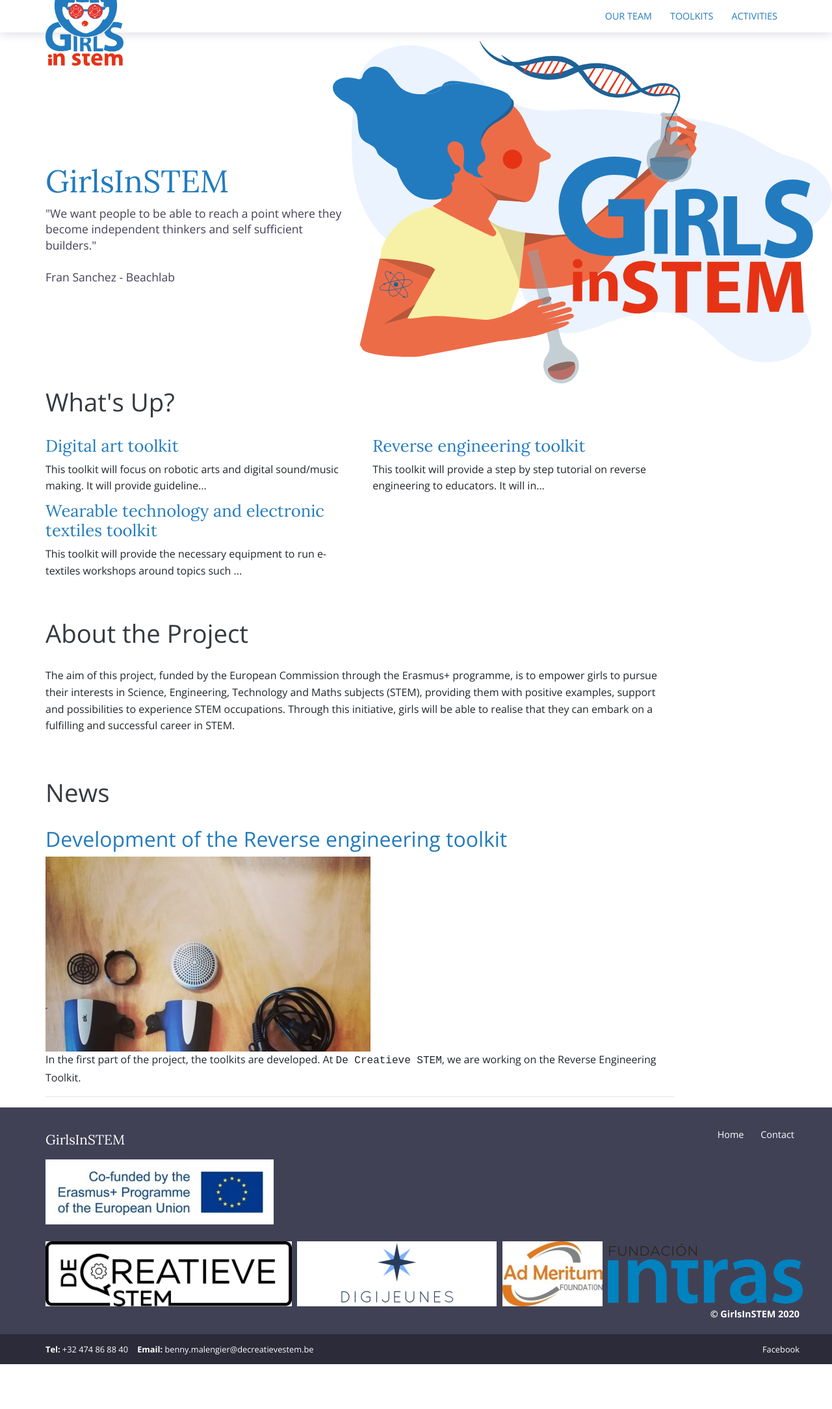
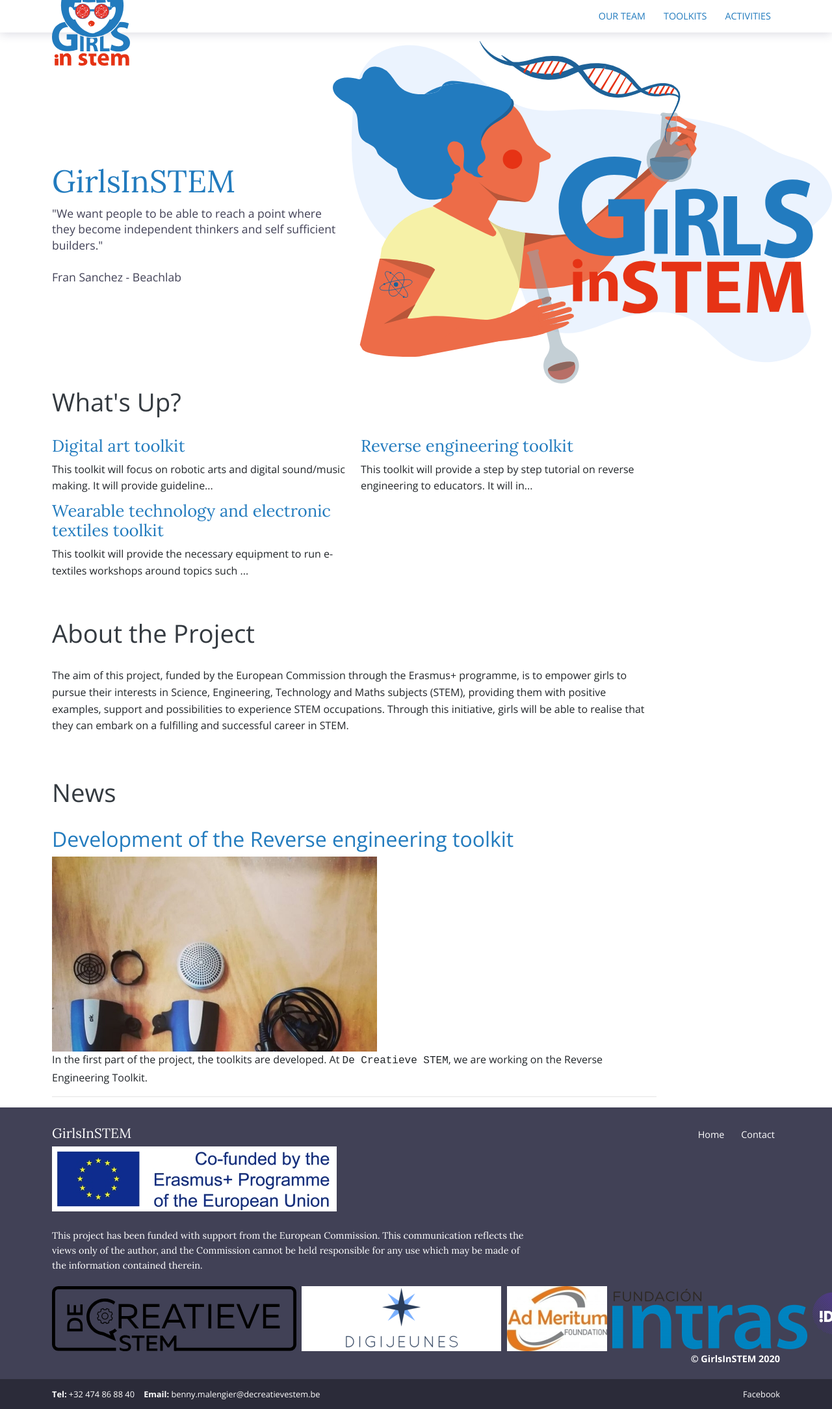
Before and after one commit to IngegnoMakerSpace/girlsinstem, a Jekyll site: the page built from index.html, in a window 1280 px wide. Shown: the whole page at 65% size. Built offline with Jekyll 4.4.1, drawn with Linux system fonts in a browser that asks for light colours; before the commit the page ends 2099 px from its top, so only the background shows below that.

Commit message:
Corrections in logo and partners

```diff
--- a/_includes/footer.html
+++ b/_includes/footer.html
@@ -20,12 +20,22 @@
       </div>
     </div>
     <div class="row">
+      <div class="col-12 col-md-8">
+        <div class="footer">
+        <div class="footer-title" style="flex: 1;font-size: 0.9rem;margin-bottom: 20px;">
+          This project has been funded with support from the European Commission. This communication reflects the views only of the author, and the Commission cannot be held responsible for any use which may be made of the information contained therein.
+        </div>
+        </div>
+      </div>
+    </div>
+    <div class="row">
       <div class="col-12">
         <div class="footer">
-          <img src="{{site.baseurl}}/assets/images/partners/DCS_100.png"/> &nbsp;&nbsp;
+          <img src="{{site.baseurl}}/assets/images/partners/DeCreatieveSTEM.svg"/> &nbsp;&nbsp;
           <img src="{{site.baseurl}}/assets/images/partners/digijeunes_100.png"/> &nbsp;&nbsp;
           <img src="{{site.baseurl}}/assets/images/partners/Logo-AdMERITUM-100.jpg"/> &nbsp;&nbsp;
-          <img src="{{site.baseurl}}/assets/images/partners/INTRAS-Logo-300x93.png"/>
+          <img src="{{site.baseurl}}/assets/images/partners/INTRAS-Logo-300x93.png"/> &nbsp;&nbsp;
+          <img src="{{site.baseurl}}/assets/images/partners/idrops.png"/>
         </div>
       </div>
     </div>
--- a/_sass/bootstrap/_reboot.scss
+++ b/_sass/bootstrap/_reboot.scss
@@ -21,7 +21,7 @@
 *,
 *::before,
 *::after {
-  box-sizing: content-box; // 1
+  box-sizing: border-box; // 1
 }
 
 html {
--- a/_sass/components/_logo.scss
+++ b/_sass/components/_logo.scss
@@ -5,7 +5,7 @@
     width: 120px;
   }
   img {
-    width: 100%;
+    width: 120px;
     height: auto;
   }
   a {
```
Also changed, not shown: assets/images/partners/Co-Funded-by-Erasmus.jpg, assets/images/partners/Co-Funded-by-Erasmus_100.jpg, assets/images/partners/DeCreatieveSTEM.svg (added), assets/images/partners/idrops.png (added).
